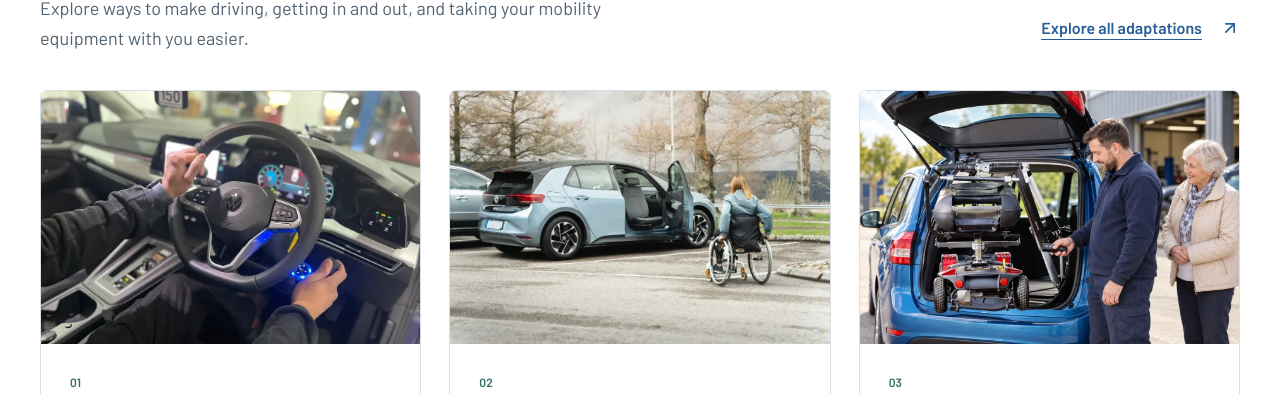
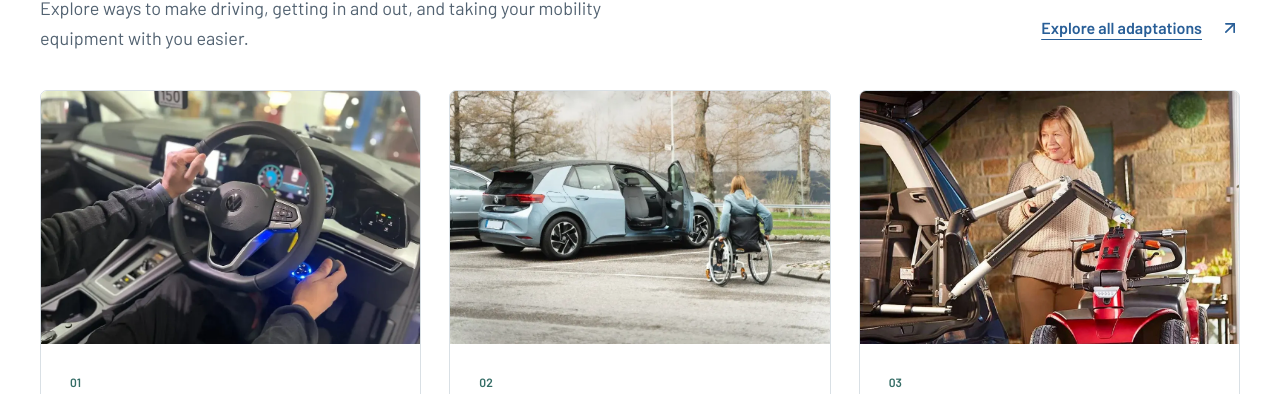
Before and after one commit to simeonpass/mobility-station-public, a Next.js app: page / in a window 1280 px wide. Shown: the part 1072-1466 px from the top of the page. Built offline with nearby package versions, Linux system fonts and the light colour scheme; no server answers.

Commit message:
Add driver seat detail and replace boot hoist category photo

```diff
--- a/src/components/autoros/mobility-home.tsx
+++ b/src/components/autoros/mobility-home.tsx
@@ -11,7 +11,7 @@ type Category = { title: string; description: string; image: string; alt: string
 const adaptations: Category[] = [
   { title: "Driving controls", description: "Make driving work for you, with controls fitted to suit your needs.", image: "ms-controls.webp", alt: "Hand controls inside a vehicle", href: "/vehicle-adaptations/driving-controls", cta: "Explore driving controls" },
   { title: "Getting in & out", description: "Explore swivel seats and other ways to make vehicle access easier.", image: "ms-seat.webp", alt: "A wheelchair user approaching a vehicle with an accessible seat", href: "/vehicle-adaptations/vehicle-access", cta: "Explore vehicle access" },
-  { title: "Boot hoists & stowage", description: "Take your scooter or wheelchair with you, with less lifting.", image: "ms-hoist.webp", alt: "A demonstration of a boot hoist", href: "/vehicle-adaptations/hoists-stowage", cta: "Explore hoists & stowage" },
+  { title: "Boot hoists & stowage", description: "Take your scooter or wheelchair with you, with less lifting.", image: "ms-hoist-category-autochair.webp", alt: "A woman using an Autochair boot hoist to lift a red mobility scooter", href: "/vehicle-adaptations/hoists-stowage", cta: "Explore hoists & stowage" },
 ];
 const mobility: Category[] = [
   { title: "Mobility scooters", description: "Find a scooter for your routine, your journeys and your space.", image: "ms-mobility.webp", alt: "An older adult using a mobility scooter in a park", href: "/shop?sub=scooters", cta: "Explore mobility scooters" },
@@ -60,7 +60,7 @@ export function MobilityHome({ branches }: { branches: Branch[] }) {
             <p className="ms-hero-assurance"><span><Check size={15} aria-hidden /></span>Advice, fitting and aftercare. With you at every step.</p>
           </div>
           <div className="ms-hero-visual">
-            <Image src="/images/autoros/ms-hoist-hero-approved.webp" alt="A demonstration of lifting a mobility scooter into a vehicle with a boot hoist" width={1536} height={1024} loading="eager" fetchPriority="high" unoptimized />
+            <Image src="/images/autoros/ms-hoist-hero-seat.webp" alt="A demonstration of lifting a mobility scooter into a vehicle with a boot hoist" width={1536} height={1024} loading="eager" fetchPriority="high" unoptimized />
             <p>The right adaptation.<br /><strong>More possibilities.</strong></p>
           </div>
         </div>
```
Also changed, not shown: public/images/autoros/ms-hoist-category-autochair.webp (added), public/images/autoros/ms-hoist-hero-seat.webp (added).
